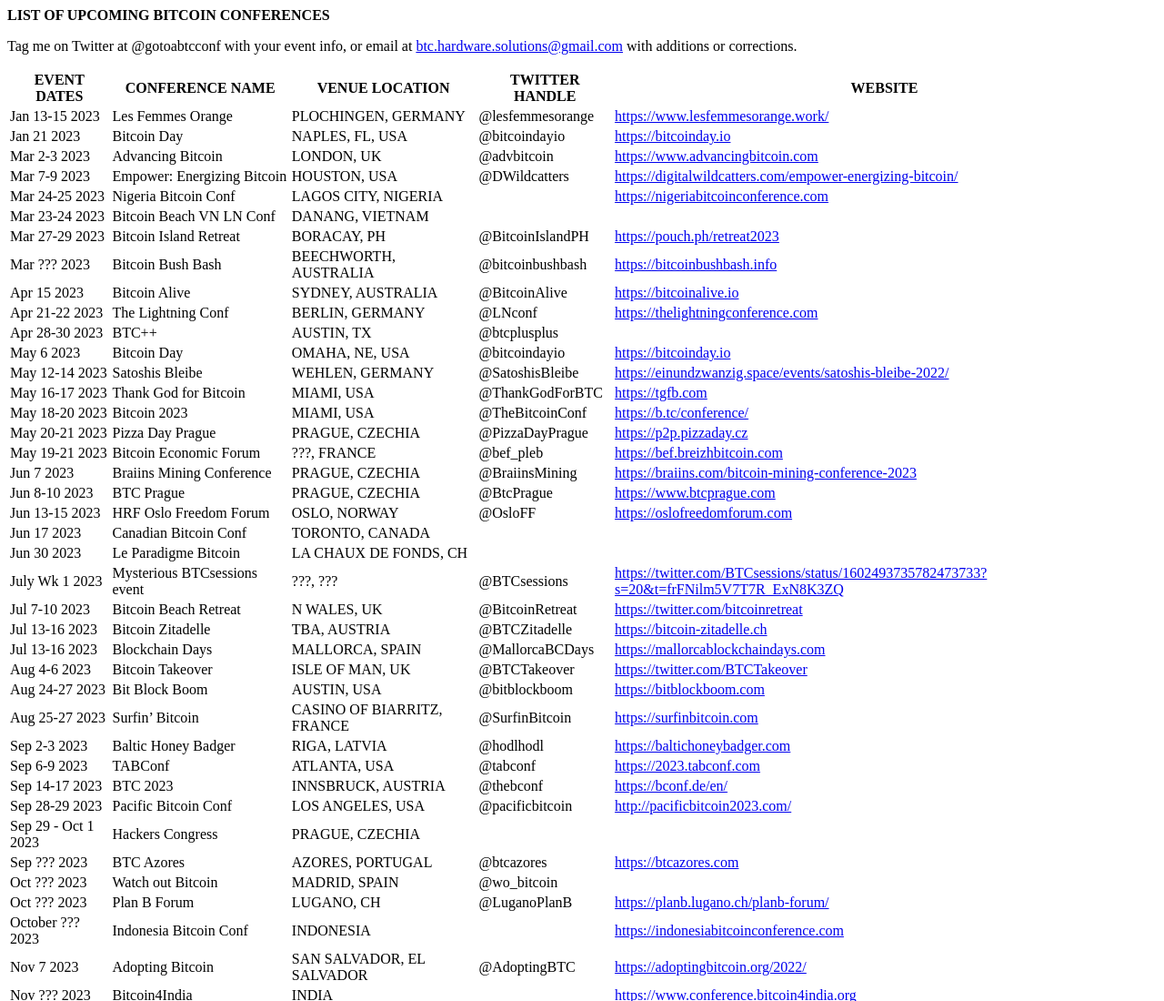
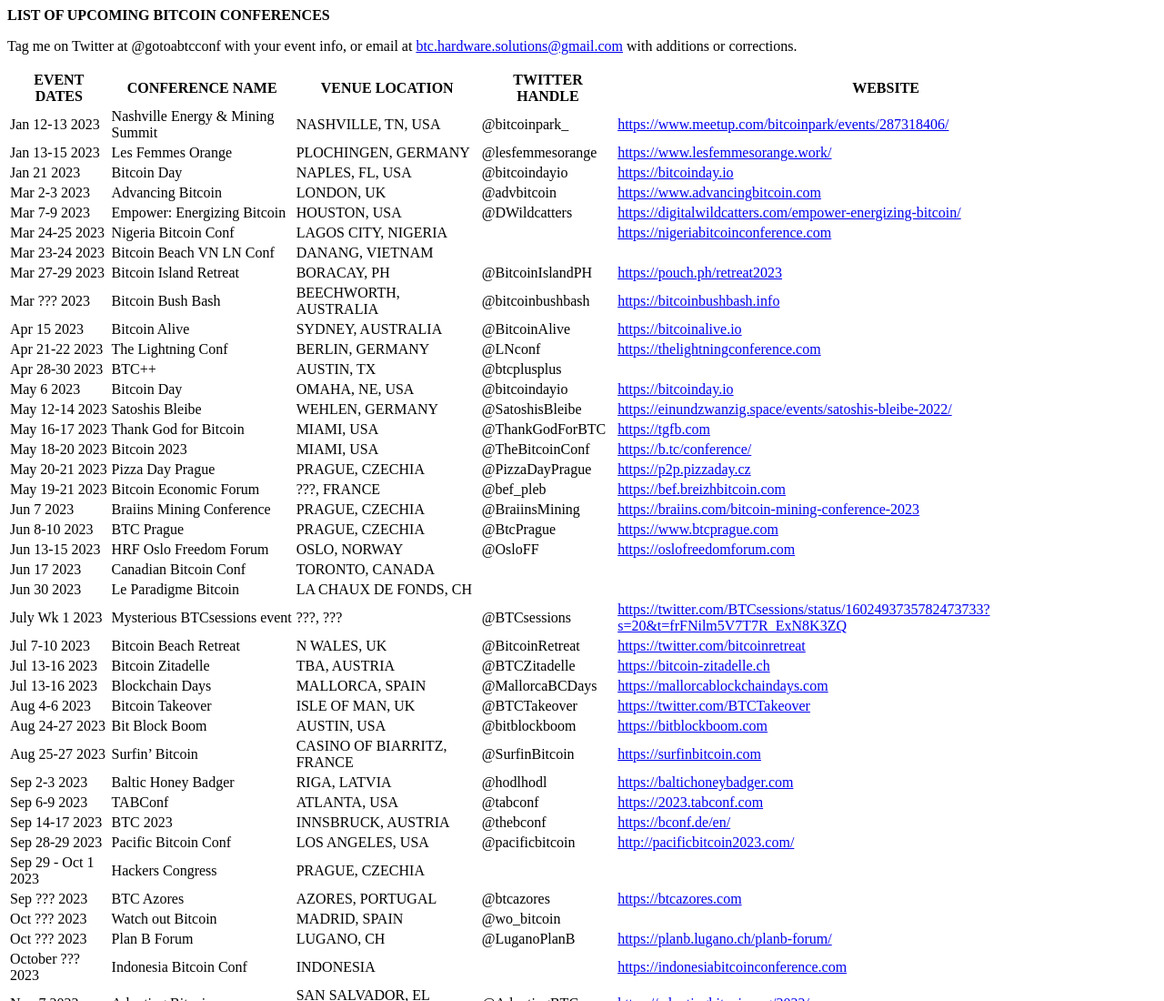
Before and after one commit to SeedSigner/gotoabitcoinconference.github.io, a plain HTML site: page index.html in a window 1280 px wide. Shown: the top 1100 px of the page at 91% size. Drawn offline with Linux system fonts and the light colour scheme.

Commit message:
Update index.html

```diff
--- a/index.html
+++ b/index.html
@@ -11,6 +11,13 @@
 </tr>
 </thead>
 <tbody>
+<tr>
+<td>Jan 12-13 2023</td>
+<td>Nashville Energy & Mining Summit</td>
+<td>NASHVILLE, TN, USA</td>
+<td>@bitcoinpark_</td>
+<td><a href="https://www.meetup.com/bitcoinpark/events/287318406/">https://www.meetup.com/bitcoinpark/events/287318406/</a></td>
+</tr>
 <tr>
 <td>Jan 13-15 2023</td>
 <td>Les Femmes Orange</td>
```
